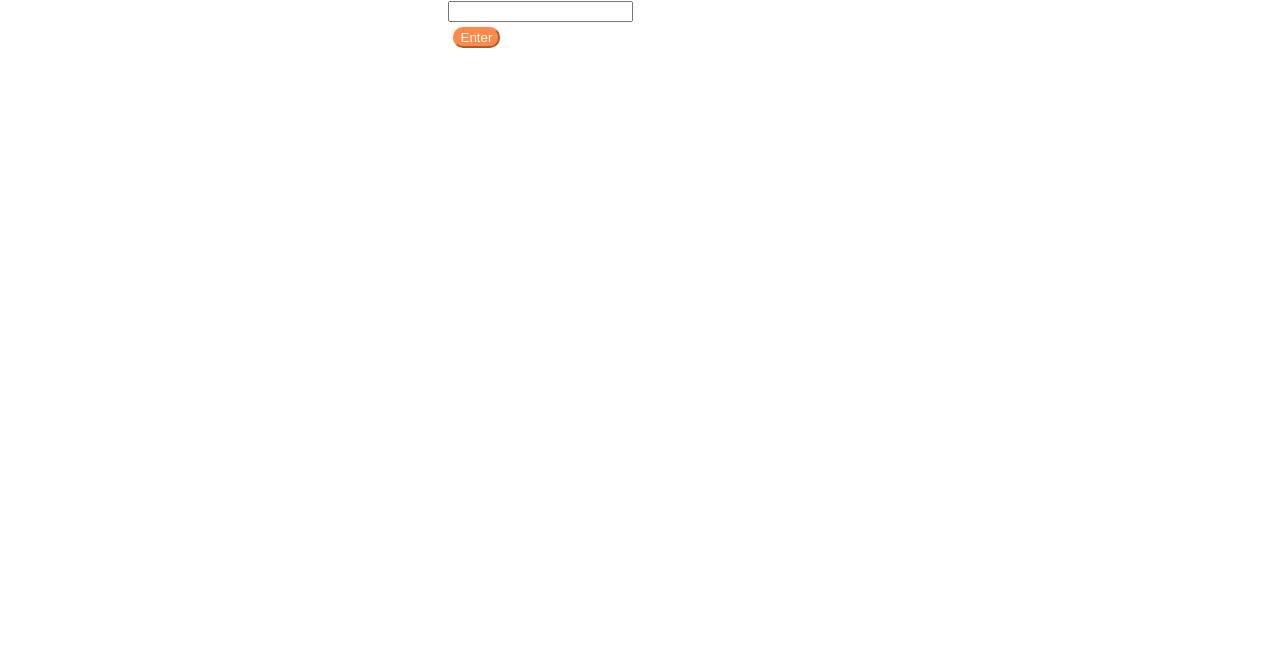
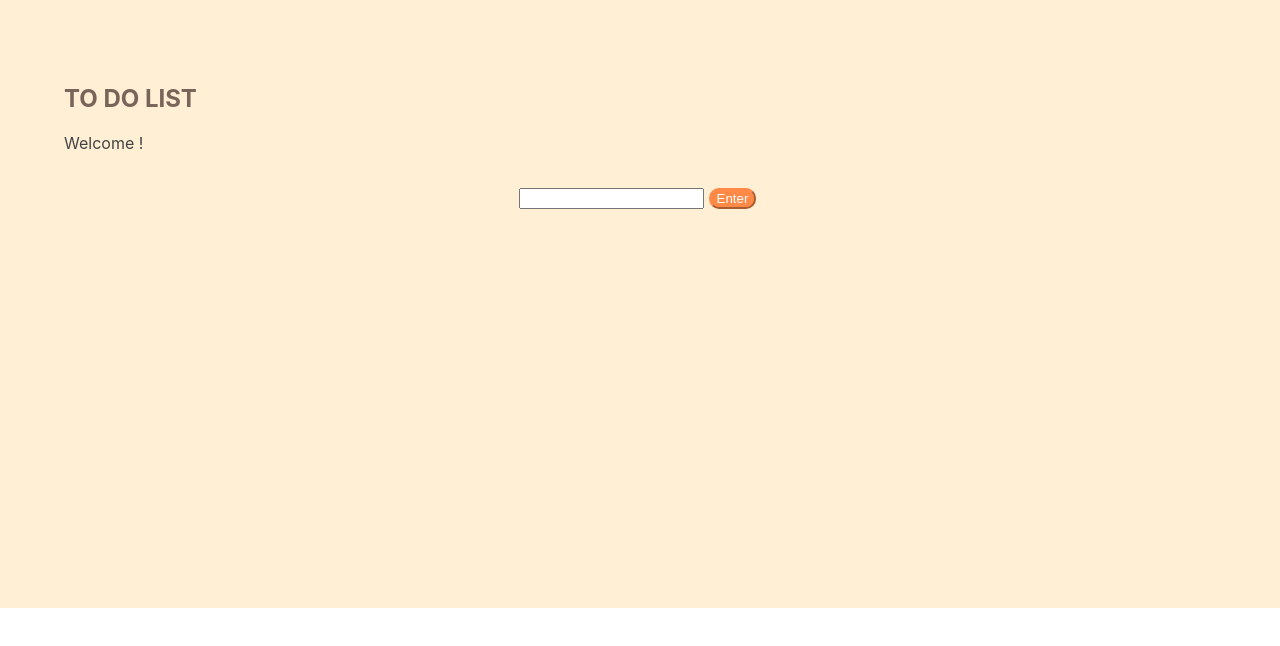
Before and after one commit to devchaeyoung/my-todolist, a React (Create React App) app: page / in a window 1280 px wide. Shown: the top 646 px of the page. Built offline with nearby package versions, Linux system fonts and the light colour scheme.

Commit message:
Style : styled-components추가

```diff
--- a/src/App.css
+++ b/src/App.css
@@ -1,12 +1,17 @@
 .container {
   display: flex;
+  flex-direction: column;
   justify-content: center;
+  align-items: center;
+  margin: 30px;
 }
 
 .add-todo-input {
-  flex-basis: 100px;
+  flex-grow: 1;
 }
 
 .todo-board {
-  flex-basis: 200px;
+  flex-grow: 3;
+  height: 300px;
+  width: 300px;
 }
--- a/src/App.js
+++ b/src/App.js
@@ -1,13 +1,23 @@
-import logo from "./logo.svg";
 import "./App.css";
 import { RecoilRoot } from "recoil";
 import Main from "./pages/Main";
+import Header from "./components/Header";
+import styled from "styled-components";
+
+const Wrapper = styled.section`
+  padding: 4em;
+  background: #ffefd5;
+  color: #444343;
+`;
 
 function App() {
   return (
-    <RecoilRoot>
-      <Main />
-    </RecoilRoot>
+    <Wrapper>
+      <RecoilRoot>
+        <Header />
+        <Main />
+      </RecoilRoot>
+    </Wrapper>
   );
 }
 
--- a/src/components/Checkbox.js
+++ b/src/components/Checkbox.jsx
@@ -1,4 +1,4 @@
-import React, { Children } from "react";
+import React from "react";
 
 export default function Checkbox({ isChecked, onChangeChecked, children }) {
   return (
--- /dev/null
+++ b/src/components/Header.jsx
@@ -0,0 +1,14 @@
+import React from "react";
+import styled from "styled-components";
+
+const StyledH1 = styled.h1`
+  color: #786458;
+`;
+export default function Header(props) {
+  return (
+    <>
+      <StyledH1>TO DO LIST</StyledH1>
+      <p>Welcome !{props.name}</p>
+    </>
+  );
+}
--- a/src/pages/Main.js
+++ b/src/pages/Main.jsx
@@ -35,26 +35,19 @@ export default function Main() {
     }
   };
 
-  // 할 일을 삭제하느 함수
   const onDeleteTodo = id => {
-    // 삭제할 때 filter 함수를 써서 그 값을 "필터링 함"
     const newState = todos.filter(todo => todo.id !== id);
     setTodos(newState);
   };
 
-  // 할 일 객체에서 done 값을 변경하는 함수.
   const onChangeDone = id => {
     const newState = todos.map(todo => {
-      // 변경하려는 id값과 같은 객체를 찾음.
       if (todo.id === id) {
-        // 전개연산자로 이전 값을 "복사"한뒤 done 값만 반대값으로 변경
         return {
           ...todo,
           done: !todo.done,
         };
-      }
-      // 변경하려는 id값과 같지않으면 변경할 필요가 없으니까 그냥 똑같은 값 return
-      else {
+      } else {
         return todo;
       }
     });
@@ -62,12 +55,10 @@ export default function Main() {
     setTodos(newState);
   };
 
-  // todos 상태값이 변경되면 실행되는 useEffect 훅
   useEffect(() => {
     localStorage.setItem("todos", JSON.stringify(todos));
   }, [todos]);
 
-  // 앱이 마운트(렌더링 전)될 때 실행되는 훅
   useEffect(() => {
     const storageData = localStorage.getItem("todos");
     if (storageData) {
--- a/src/recoil/todos.js
+++ b/src/recoil/todos.jsx
@@ -5,7 +5,6 @@ const todoListState = atom({
   default: defaultValue(),
 });
 
-// recoil의 초기값을 설정하기 위한 초기함수
 function defaultValue() {
   const storageData = localStorage.getItem("todos");
   if (!storageData) {
```
Also changed, not shown: src/components/Button.jsx (added, +12 -0 lines), src/pages/components/AddTodosInput.jsx (renamed from src/pages/components/AddTodosInput.js), src/pages/components/TodosBoard.jsx (renamed from src/pages/components/TodosBoard.js), 1 other file (tests, documents, lock files or other folders).
